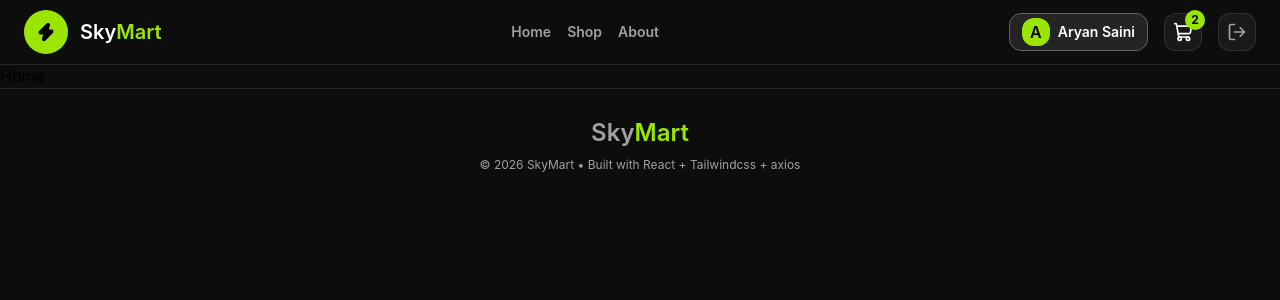
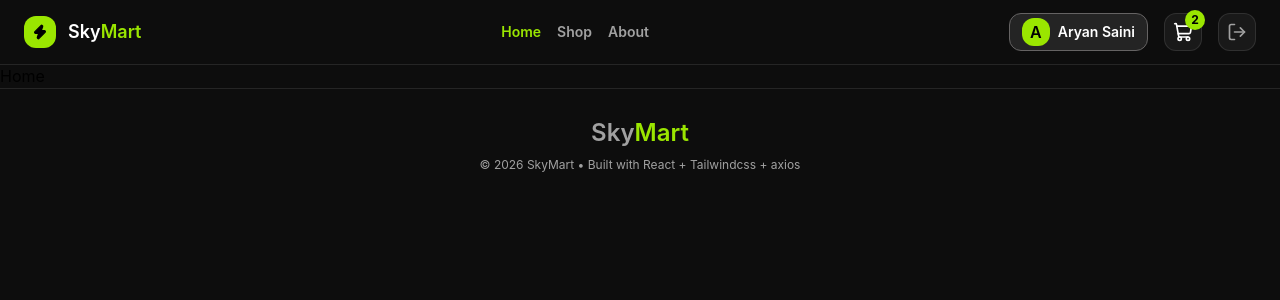
Before and after one commit to dev-Aryan09/Cohort3.0, a React (Vite) app in the folder Assignments/skyMart/: page /main in a window 1280 px wide. Shown: the top 300 px of the page. Built offline with nearby package versions, Linux system fonts and the light colour scheme; sample sign-in values are in the browser's storage.

Commit message:
add navigation and logout logic

```diff
--- a/Assignments/skyMart/src/components/Navbar.jsx
+++ b/Assignments/skyMart/src/components/Navbar.jsx
@@ -1,33 +1,68 @@
-import React from "react";
-import { NavLink } from "react-router";
+import React, { useContext } from "react";
+import { NavLink, useNavigate } from "react-router";
 import { ShoppingCart, LogOut, Zap } from "lucide-react";
+import { toast } from "react-toastify";
+import { MyStore } from "../context/MyContext";
 
 const Navbar = () => {
+  const { setLoggedInUser } = useContext(MyStore);
+  const navigate = useNavigate();
+
+  const handleLogout = () => {
+    localStorage.removeItem("loggedInUser");
+    setLoggedInUser(null);
+
+    toast.success("Logout Successful!", {
+      position: "top-center",
+      autoClose: 2000,
+      theme: "dark",
+    });
+
+    navigate("/");
+  };
+
   return (
     <nav className="fixed top-0 left-0 right-0 z-50 border-b border-white/10 bg-[#0d0d0d] backdrop-blur-xl">
       <div className="mx-auto flex h-16 max-w-7xl items-center justify-between px-6">
         {/* Logo */}
         <NavLink to="/" className="flex items-center gap-3">
-          <div className="flex h-11 w-11 items-center justify-center rounded-full bg-lime-400">
-            <Zap className="h-5 w-5 fill-black text-black" />
+          <div className="flex h-8 w-8 items-center justify-center rounded-xl bg-lime-400">
+            <Zap className="h-4 w-4 fill-black text-black" />
           </div>
 
-          <h1 className="text-xl font-semibold text-white">
+          <h1 className="text-lg font-semibold text-white">
             Sky<span className="text-lime-400">Mart</span>
           </h1>
         </NavLink>
 
         {/* Navigation */}
         <ul className="flex gap-4 font-semibold text-sm">
-          <li className="text-neutral-400 hover:text-white">
-            <NavLink>Home</NavLink>
-          </li>
-          <li className="text-neutral-400 hover:text-white">
-            <NavLink>Shop</NavLink>
-          </li>
-          <li className="text-neutral-400 hover:text-white">
-            <NavLink>About</NavLink>
-          </li>
+          <NavLink
+            className={({ isActive }) =>
+              isActive ? "text-lime-400" : "text-neutral-400 hover:text-white"
+            }
+            to="/main"
+            end
+          >
+            Home
+          </NavLink>
+
+          <NavLink
+            className={({ isActive }) =>
+              isActive ? "text-lime-400" : "text-neutral-400 hover:text-white"
+            }
+            to="/main/shop"
+          >
+            Shop
+          </NavLink>
+          <NavLink
+            className={({ isActive }) =>
+              isActive ? "text-lime-400" : "text-neutral-400 hover:text-white"
+            }
+            to="/main/about"
+          >
+            About
+          </NavLink>
         </ul>
 
         {/* Right Side */}
@@ -51,7 +86,11 @@ const Navbar = () => {
           </button>
 
           {/* Logout */}
-          <button className="rounded-xl border border-white/10 bg-white/5 p-2 text-neutral-400 transition-all duration-300 hover:bg-red-500/20 hover:text-red-400 cursor-pointer">
+          <button
+            onClick={handleLogout}
+            className="rounded-xl border border-white/10 bg-white/5 p-2 text-neutral-400 transition-all duration-300 hover:bg-red-500/20 hover:text-red-400 cursor-pointer"
+            title="logout"
+          >
             <LogOut className="h-5 w-5" />
           </button>
         </div>
```
